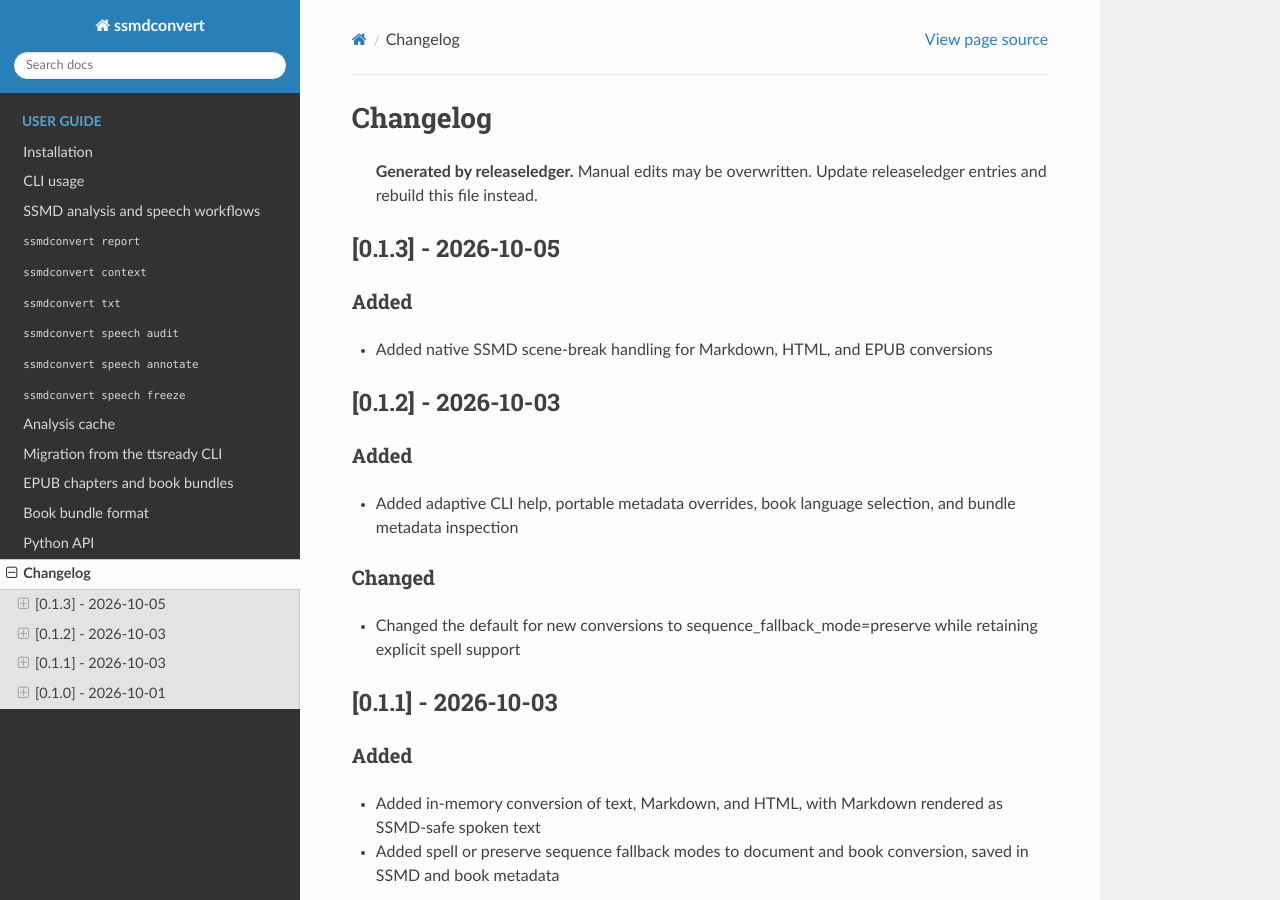
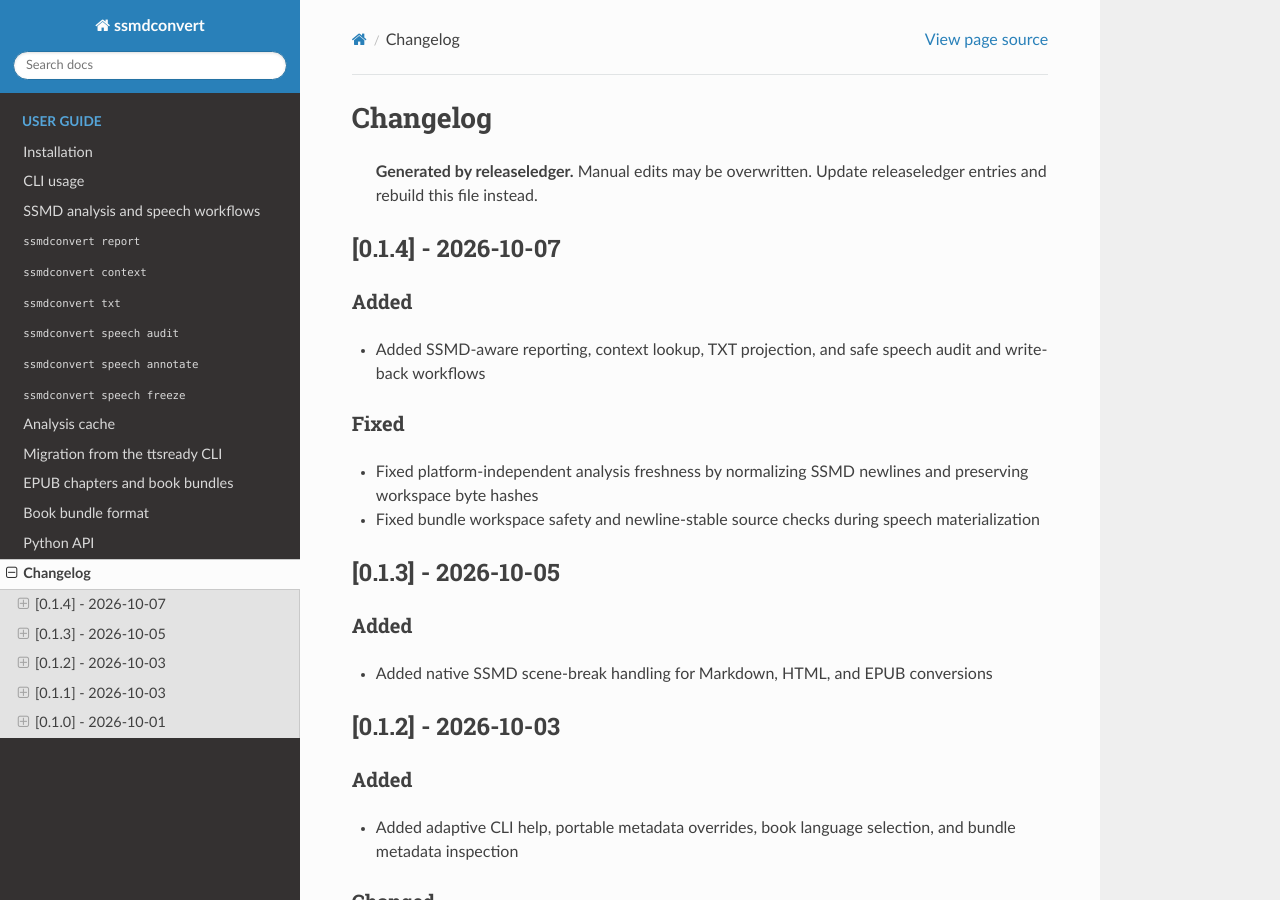
Before and after one commit to buchwandler/ssmdconvert, a Sphinx documentation site: the page built from docs/changelog.md, in a window 1280 px wide and 900 px high. Built offline with Sphinx 7.4.7 and the Read the Docs theme 3.1.0, drawn with Linux system fonts in a browser that asks for light colours.

Commit message:
doc: changelog

```diff
--- a/docs/changelog.md
+++ b/docs/changelog.md
@@ -1,6 +1,19 @@
 # Changelog
 
 > **Generated by releaseledger.** Manual edits may be overwritten. Update releaseledger entries and rebuild this file instead.
+
+## [0.1.4] - 2026-10-07
+
+### Added
+
+- Added SSMD-aware reporting, context lookup, TXT projection, and safe speech audit and write-back workflows
+
+### Fixed
+
+- Fixed platform-independent analysis freshness by normalizing SSMD newlines and preserving workspace byte hashes
+- Fixed bundle workspace safety and newline-stable source checks during speech materialization
+
+<!-- generated by releaseledger -->
 
 ## [0.1.3] - 2026-10-05
 
```
Also changed, not shown: .ledger/releaseledger/data/ledgers/main/releases/0.1.4/entries/entry-0001.md (added), .ledger/releaseledger/data/ledgers/main/releases/0.1.4/entries/entry-0002.md (added), .ledger/releaseledger/data/ledgers/main/releases/0.1.4/entries/entry-0003.md (added), .ledger/releaseledger/data/ledgers/main/releases/0.1.4/release.md (added), 11 other files.
